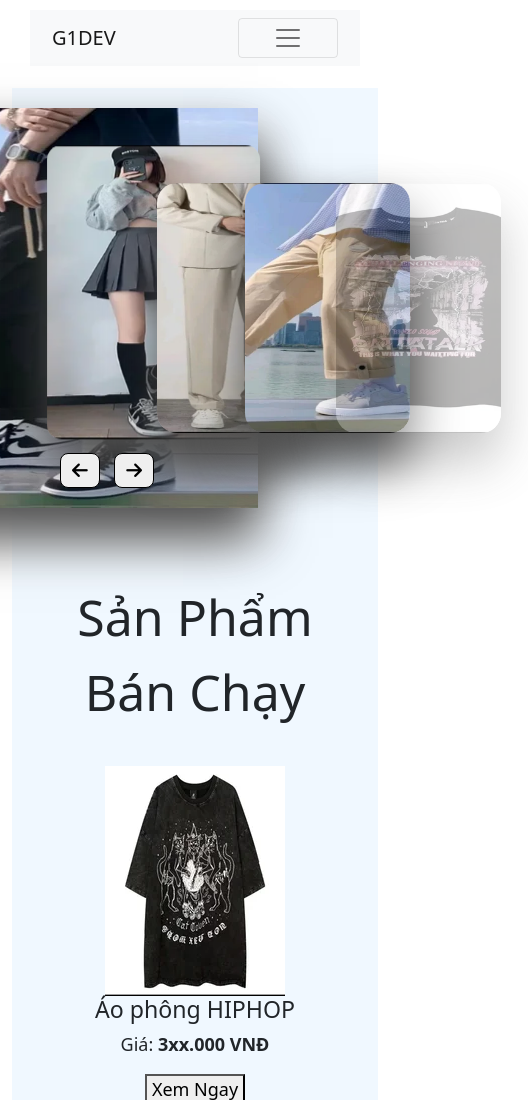
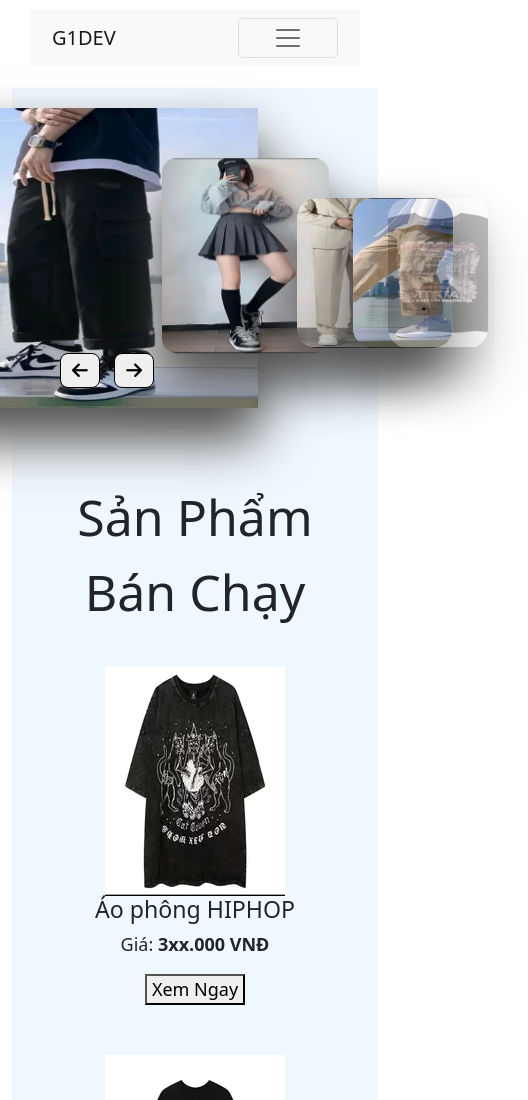
Before and after one commit to Linhbonsochin/b2, a plain HTML site: page index.html in a window 390 px wide. Shown: the top 1100 px of the page, 528 px wide, since content can reach past the window. Drawn offline with nearby package versions, Linux system fonts and the light colour scheme.

Commit message:
Update index.html

```diff
--- a/index.html
+++ b/index.html
@@ -234,6 +234,71 @@
     a{
         text-decoration: none;
     }
+    @media screen and (min-width: 1px) and (max-width: 430px) {
+        .container{
+        position: relative;
+        width: 700px;
+        height: 300px;
+        background-color: #f5f5f5;
+        box-shadow: 0 30px 50px #dbdbdb;
+
+    }
+    .main-box{
+        display: flex;
+        justify-content: center;
+        align-items: center;
+        width: 100%;
+        margin-left: -100px;
+    }
+    .container .slide .item{
+        width: 100px;
+        height: 150px;
+        position: absolute;
+        top: 50%;
+        right: 100px;
+        transform: translate(0,-40%);
+        border-radius: 20px;
+        box-shadow: 0 30px 50px #505050;
+        background-position:50% 50% ;
+        background-size:cover ;
+        display: inline-block;
+        transition: 0.5s;
+    }
+    .content .name{
+        font-size: 20px;
+        text-transform: uppercase;
+        font-weight: bold;
+        opacity: 0;
+        animation: animate 1s ease-in-out 1 forwards;
+        text-shadow: 3px 3px 3px #292828;
+    }
+    .slide .item:nth-child(1),
+    .slide .item:nth-child(2){
+        top: 0;
+        left: 0;
+        transform: translate(0,0);
+        border-radius: 0;
+        width: 100%;
+        height: 100%;
+
+    }
+    .slide .item:nth-child(3){
+        left: 100%;
+    }
+
+    .slide .item:nth-child(4) {
+        left: calc(90% + 27%);
+    }
+
+    .slide .item:nth-child(5) {
+        left: calc(80% + 54%);
+    }
+    .slide .item:nth-child(n+6) {
+        left: calc(60% + 82%);
+        opacity: 0;
+    }
+
+    }
 </style>
 </head>
 <body>
```
